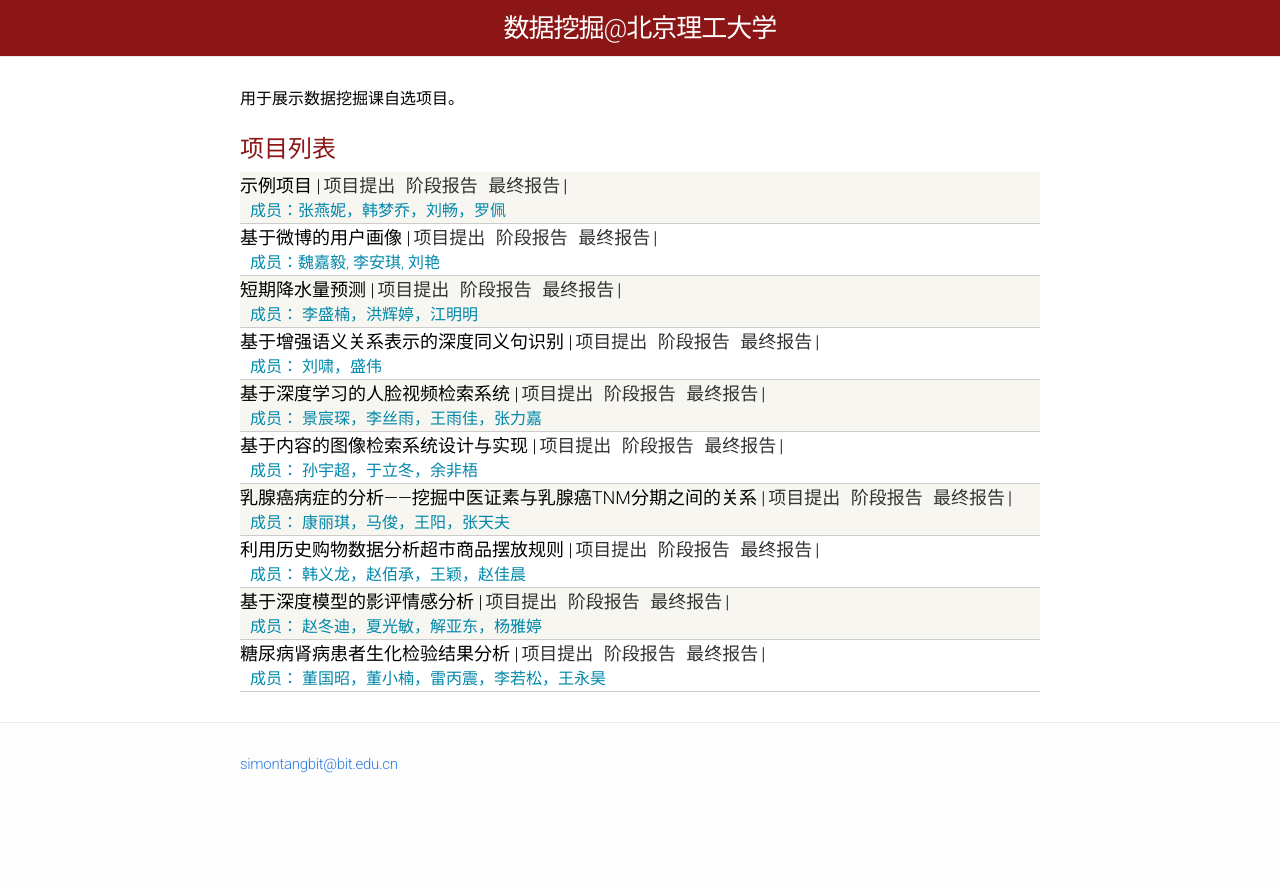
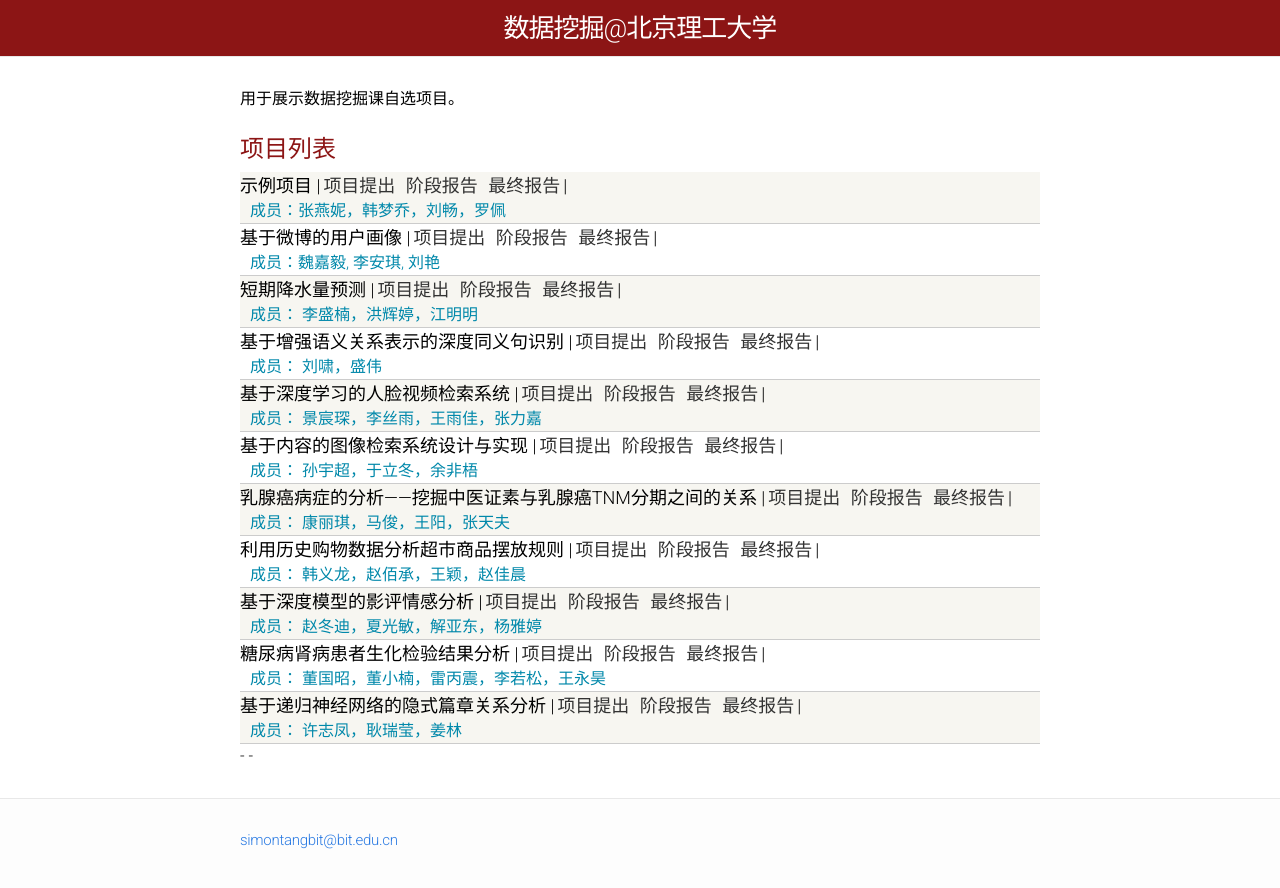
Before and after one commit to BITDM/bitdm.github.io, a Jekyll site: the page built from 2017/index.html, in a window 1280 px wide. Shown: the top 888 px of the page. Built offline with Jekyll 4.4.1, drawn with Linux system fonts in a browser that asks for light colours.

Commit message:
第3组报告链接

```diff
--- a/2017/index.html
+++ b/2017/index.html
@@ -92,5 +92,16 @@
       <a href="#">最终报告</a>|
       <div class="kw">成员： 董国昭，董小楠，雷丙震，李若松，王永昊</div>
     </div>
+
+    <div class="materials-item">
+      基于递归神经网络的隐式篇章关系分析
+      |<a href="/2017/projects/p03/proposal/">项目提出</a>
+      <a href="#">阶段报告</a>
+      <a href="#">最终报告</a>|
+      <div class="kw">成员： 许志凤，耿瑞莹，姜林</div>
+    </div>
   </div>
 </div>
+
+-
+-
```
Also changed, not shown: 2017/projects/P03/proposal.md (+13 -0 lines).
